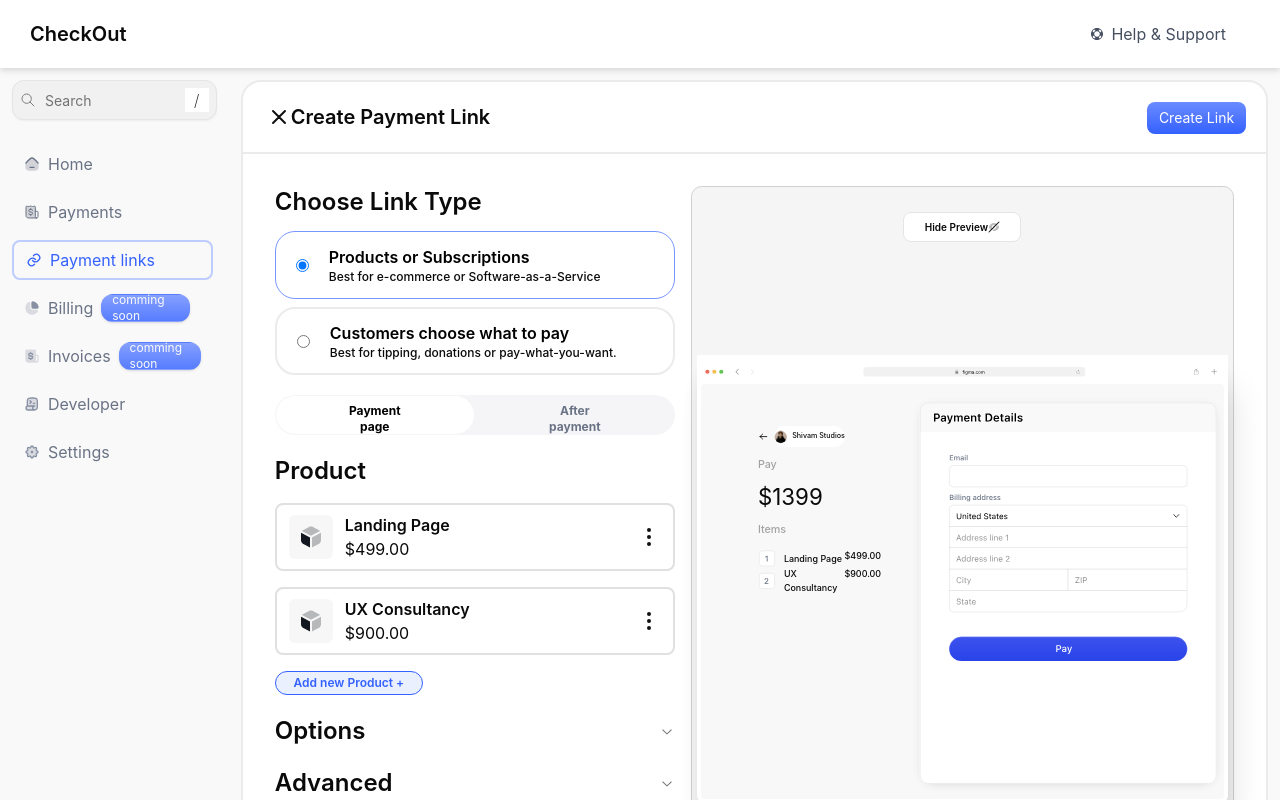
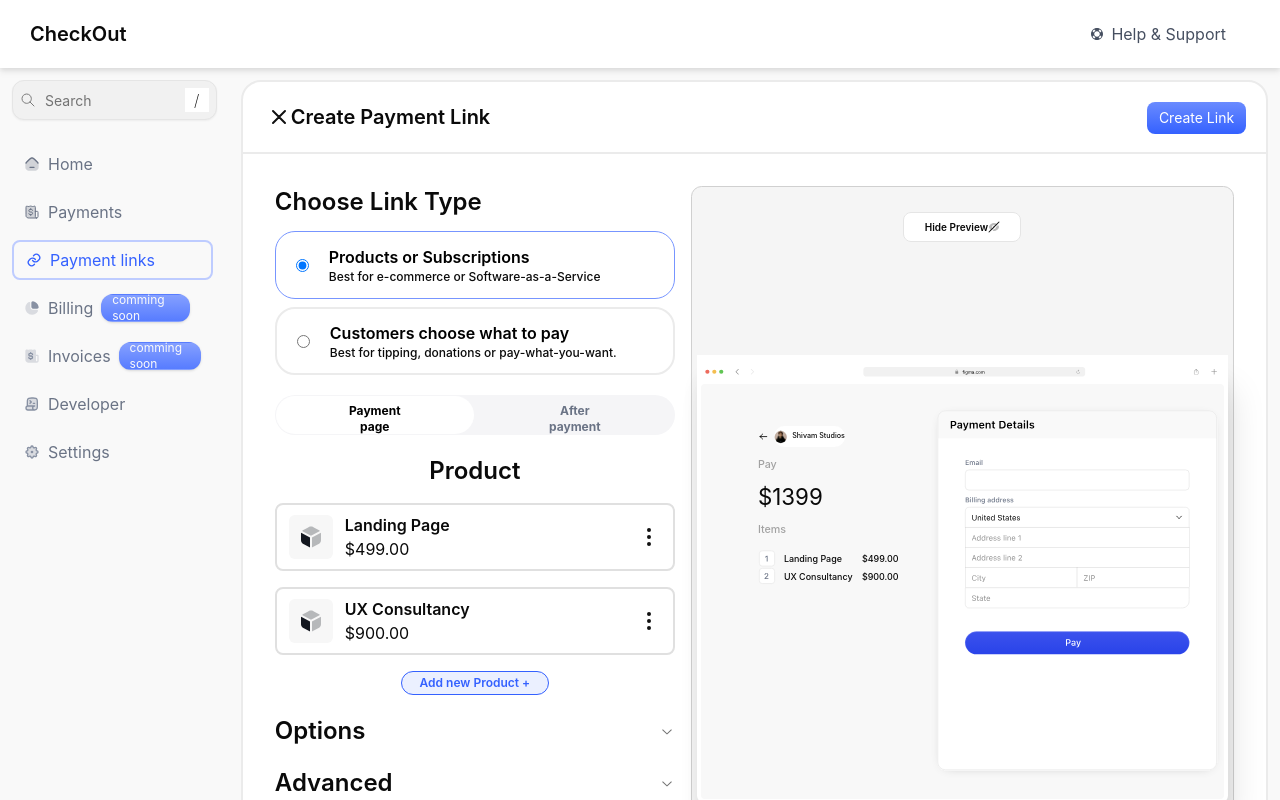
Before and after one commit to ameeetgaikwad/fetcch-assignment, a Next.js app: page / in a window 1280 px wide. Shown: the top 800 px of the page. Built offline with nearby package versions, Linux system fonts and the light colour scheme.

Commit message:
chore: responsive

```diff
--- a/src/components/PaymentLink/Payment.tsx
+++ b/src/components/PaymentLink/Payment.tsx
@@ -62,7 +62,7 @@ function Payment() {
             <Toogle setPageType={setPageType} pageType={pageType} />
             {link === LinkEnum.Product &&
               pageType == PageEnum.BeforePayment && (
-                <div className="w-[100%] flex flex-col gap-y-4 items-center sm:items-start">
+                <div className="w-[100%] flex flex-col gap-y-4 items-center sm:items-center">
                   <p className="font-semibold text-2xl flex">Product</p>
 
                   {products.map((product, index) => (
@@ -102,7 +102,7 @@ function Payment() {
               </div>
             )}
           </div>
-          <div className="pb-0 mb-0 hidden xl:flex relative">
+          <div className="pb-0 mb-0 hidden m1:flex relative">
             {!showPreview ? (
               <button
                 className={`bg-white relative left-[150%] flex flex-row font-semibold text-[10px] w-[118px] h-[30px] justify-center items-center rounded-[8px] border-[1px] border[#CDCDCD]`}
--- a/src/components/Preview/Preview.tsx
+++ b/src/components/Preview/Preview.tsx
@@ -52,8 +52,8 @@ function Preview({
             />
           </div>
 
-          <div className="bg-[#F8F8F8] rounded-[3.92px] w-[98.5%] h-[415px] flex flex-row gap-x-8 justify-between">
-            <div className="flex flex-col mt-[42px] ml-[56.7px] gap-x-16">
+          <div className="bg-[#F8F8F8] rounded-[3.92px] w-[98.5%] h-[415px] flex flex-row gap-x-3 xl:gap-x-8 justify-between">
+            <div className="flex flex-col mt-[42px] ml-[46px] xl:ml-[56.7px] gap-x-16 w-[30%] xl:w-[30%]">
               <div className="flex flex-row mb-[9.82px]">
                 <div className="flex flex-row justify-center items-center">
                   <Image
@@ -77,7 +77,8 @@ function Preview({
                   </div>
                 </div>
               </div>
-              <div className="flex flex-col">
+              <div className="flex flex-col w-[100%]">
+                <div>
                   <p className="text-[10.72px] font-medium text-[#A2A2A2] mb-[7px]">
                     Pay
                   </p>
@@ -93,11 +94,13 @@ function Preview({
                       Items
                     </p>
                   )}
+                </div>
+
                 {link === LinkEnum.Product && (
-                  <div>
+                  <div className="w-[100%]">
                     {previewItems.map((item, index) => (
-                      <div className="flex flex-row justify-between w-[100%]">
-                        <div className="flex flex-row justify-center items-center gap-x-2">
+                      <div className="flex flex-row justify-between w-[100%] gap-x-2">
+                        <div className="flex flex-row justify-center items-center gap-x-2 w-[100%]">
                           <Image
                             src={item.icon}
                             alt="numbering"
@@ -105,26 +108,29 @@ function Preview({
                             height={25}
                             className="w-[18px] h-[18px]"
                           />
-                          <p className="font-medium text-[8.93px]">
+
+                          <div className="flex flex-row justify-between w-[100%] space-x-1.5">
+                            <p className="font-medium text-[8.93px] flex flex-wrap">
                               {item.title}
                             </p>
-                        </div>
                             <p className="font-medium text-[8.93px]">
                               {item.price}
                             </p>
+                          </div>
+                        </div>
                       </div>
                     ))}
                   </div>
                 )}
               </div>
             </div>
-            <div>
+            <div className="flex flex-row justify-end">
               <Image
                 src={"/icons/Preview/paymentdetails.svg"}
                 alt="payment"
                 width={2}
                 height={2}
-                className="w-[100%] h-[420.58px]"
+                className="w-[100%] h-[100%] xl:w-[100%] xl:h-[100%] bg-cover"
               />
             </div>
           </div>
--- a/tailwind.config.ts
+++ b/tailwind.config.ts
@@ -77,6 +77,14 @@ const config = {
           "10px 30px 35px -5px rgb(0 0 0 / 0.1), 0px 20px 20px -5px rgb(0 0 0 / 0.1)",
       },
     },
+    screens: {
+      sm: "640px",
+      md: "768px",
+      lg: "1024px",
+      xl: "1280px",
+      "2xl": "1536px",
+      m1: "1250px",
+    },
   },
   plugins: [require("tailwindcss-animate")],
 } satisfies Config;
```
Lines whose indentation alone changed are shown as unchanged.
